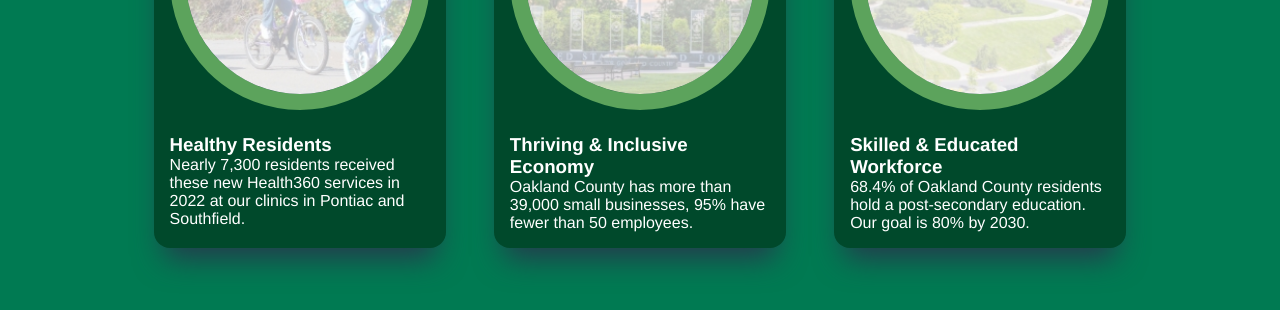
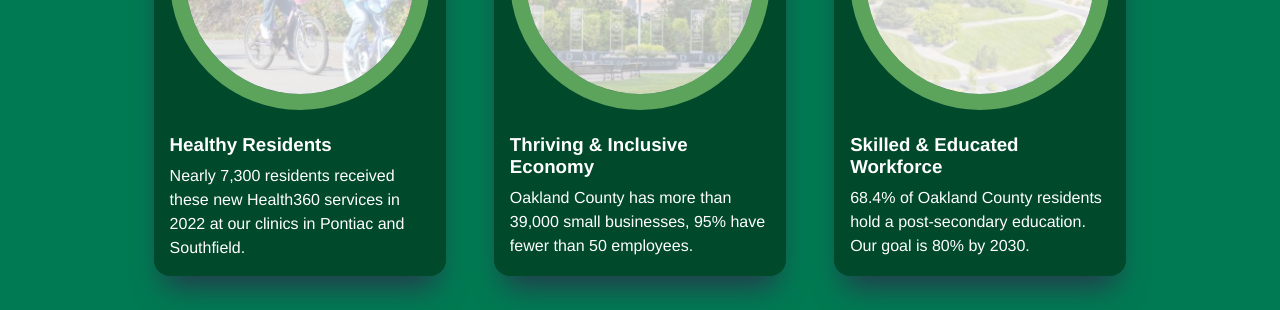
Before and after one commit to TrustierSquid/EnqbatorReactTakeHome, a React (Vite) app in the folder oakGovClone/: page / in a window 1280 px wide. Shown: the part 7020-7330 px from the top of the page. Built offline with nearby package versions, Linux system fonts and the light colour scheme.

Commit message:
Added subtle animation to stat cards
Signed-off-by: Sam <enthunt.sh@gmail.com>

```diff
--- a/oakGovClone/src/ContentComponents/Stats.jsx
+++ b/oakGovClone/src/ContentComponents/Stats.jsx
@@ -14,6 +14,7 @@
 
             <div className="statCard">
               <h3>Healthy Residents</h3>
+
               <p>
                 Nearly 7,300 residents received these new Health360 services in
                 2022 at our clinics in Pontiac and Southfield.
--- a/oakGovClone/src/styles/contentSection.scss
+++ b/oakGovClone/src/styles/contentSection.scss
@@ -697,6 +697,11 @@
       background-color: #00492b;
       border-radius: 1rem;
       box-shadow: rgb(38, 57, 77) 0px 20px 30px -10px;
+      transition: 150ms;
+
+      &:hover {
+        transform: translateY(-10px);
+      }
 
       .statOverlayContainer {
         position: relative;
@@ -719,6 +724,14 @@
 
       .statCard {
         margin-top: 1.5rem;
+        display: flex;
+        flex-direction: column;
+        gap: 0.5rem;
+
+
+        p {
+          line-height: 1.5;
+        }
       }
     }
   }
```
